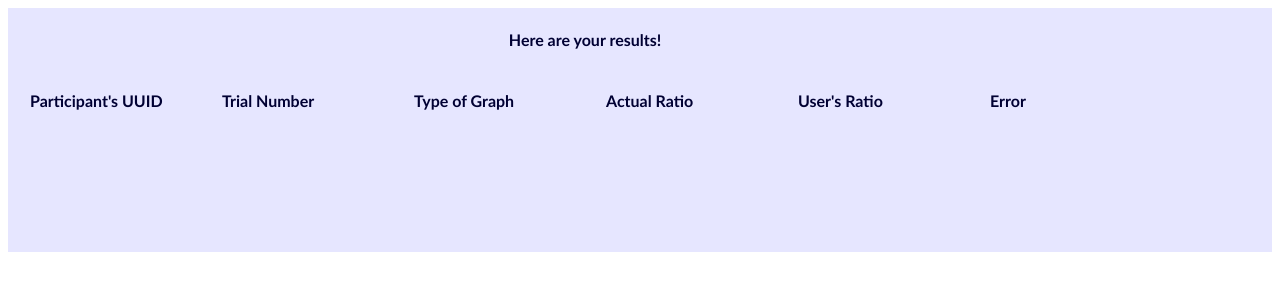
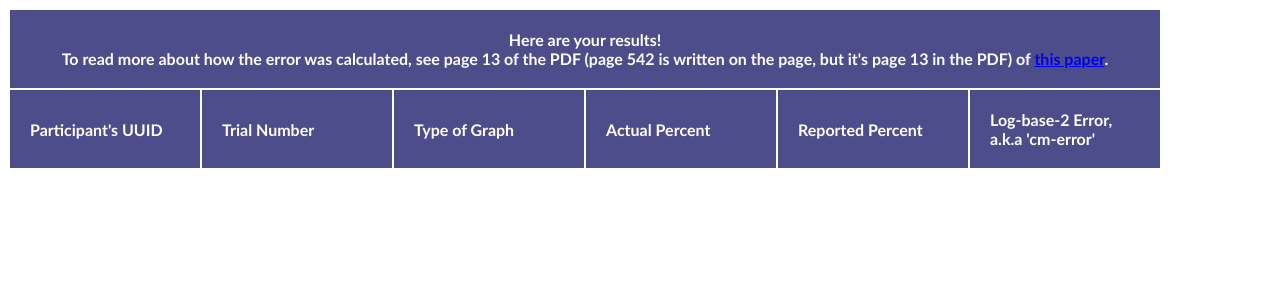
Before and after one commit to cjaiello/DataVisExperiment, a plain HTML site: page end.html in a window 1280 px wide. Drawn offline with nearby package versions, Linux system fonts and the light colour scheme.

Commit message:
Made the styling for the final table a bit prettier

```diff
--- a/scripts.js
+++ b/scripts.js
@@ -156,7 +156,7 @@
 
     var $table = $( "<table></table>" );
 
-    var $line = $( "<tr><td align=\"center\" colspan=\"6\" class='tableCellLabel'>Here are your results!</td></tr><tr><td class='tableCellLabel'>Participant's UUID</td><td class='tableCellLabel'>Trial Number</td><td class='tableCellLabel'>Type of Graph</td><td class='tableCellLabel'>Actual Ratio</td><td class='tableCellLabel'>User's Ratio</td><td class='tableCellLabel'>Error</td></tr>" );
+    var $line = $( "<tr><td align=\"center\" colspan=\"6\" class='tableCellLabel'>Here are your results! <br>To read more about how the error was calculated, see page 13 of the PDF (page 542 is written on the page, but it's page 13 in the PDF) of <strong><a href='http://www.cs.ubc.ca/~tmm/courses/cpsc533c-04-spr/readings/cleveland.pdf' target='_none'>this paper</a></strong>.</td></tr><tr><td class='tableCellLabel'>Participant's UUID</td><td class='tableCellLabel'>Trial Number</td><td class='tableCellLabel'>Type of Graph</td><td class='tableCellLabel'>Actual Percent</td><td class='tableCellLabel'>Reported Percent</td><td class='tableCellLabel'>Log-base-2 Error, a.k.a 'cm-error'</td></tr>" );
     $table.append( $line );
 
     // Loop through the array of strings of data, split it at each comma,
--- a/style.css
+++ b/style.css
@@ -28,14 +28,12 @@ body {
   font-family: Calibri,Candara,Segoe,"Segoe UI",Optima,Arial,sans-serif;
 }
 
-#resultsDiv{
-  background-color: #e6e6ff;
-}
-
 .tableCellLabel{
   font-weight: bold;
   width: 150px;
   padding: 20px;
+  background-color: #4d4d8c;
+  color: #ffffff;
 }
 
 #percentage {
@@ -50,6 +48,7 @@ body {
 .tableCell{
   width: 150px;
   padding: 20px;
+  background-color: #c9c9ed;
 }
 
 #submit {
```
